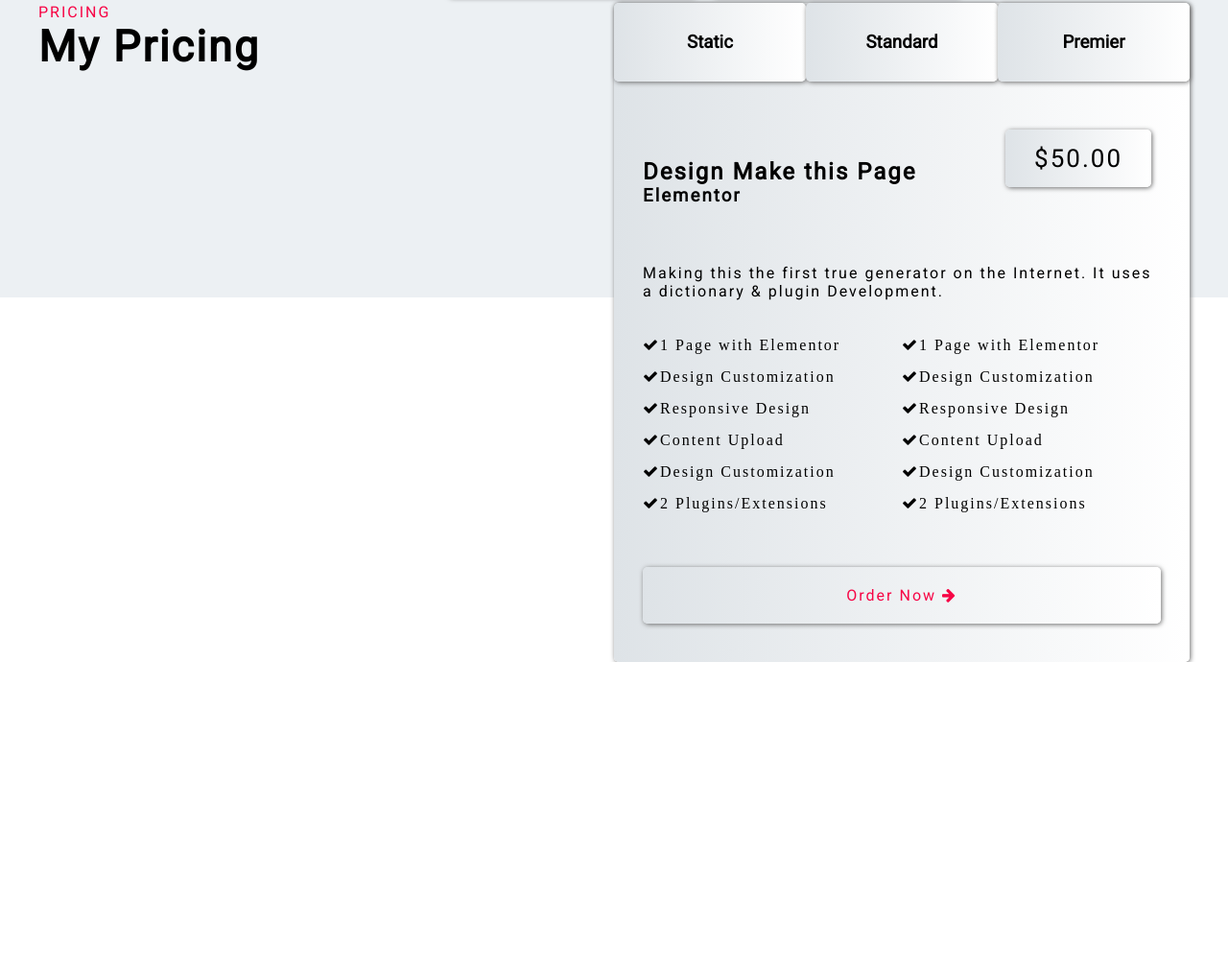
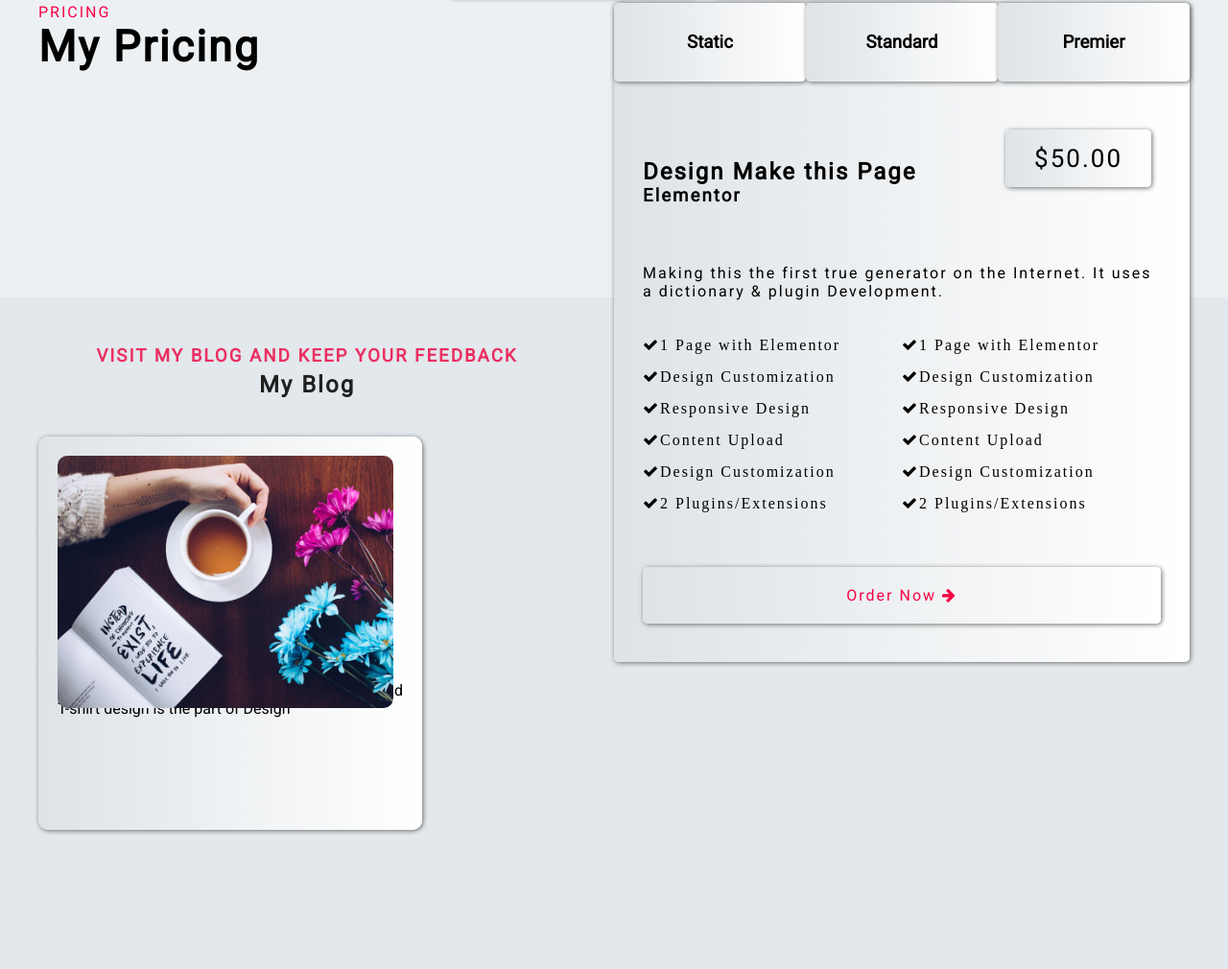
Before and after one commit to emaduddin678/Full-website-project, a plain HTML site: page index.html in a window 1280 px wide. Shown: the part 6680-7690 px from the top of the page at 96% size. Before the commit the page ends 7370 px from the top, so only its background shows below. Drawn offline with Linux system fonts and the light colour scheme.

Commit message:
2nd push

```diff
--- a/index.html
+++ b/index.html
@@ -680,6 +680,26 @@
         </div>
     </div>
 </section>
+<section class="blog-part">
+    <div class="up-blog">
+        <h3>VISIT MY BLOG AND KEEP YOUR FEEDBACK</h3>
+        <h1>My Blog</h1>
+    </div>
+    <div class="box-part">
+        <div class="box-canada">
+            <div class="shrt-box">
+                <img src="image/blog-01.jpg" alt="pic">
+            </div>
+            <div class="clear"></div>
+            <div class="txt">
+                <div class="lft">CANADA</div>
+                <div class="rit">2 min read</div>
+                <div class="clear"></div>
+                <div class="mid">T-shirt design is the part of Design</div>
+            </div>
+        </div>
+    </div>
+</section>
 
 
 </body>
--- a/style.css
+++ b/style.css
@@ -734,6 +734,9 @@ nav .full-nav  .buy{
     display: flex;
     flex-wrap: wrap;
 }
+.pricing .main-pricing .main-rit .top-box:hover{
+    cursor: pointer;
+}
 .pricing .main-pricing .main-rit .top-box h3{
     flex: 1;
     text-align: center;
@@ -806,5 +809,62 @@ nav .full-nav  .buy{
 .pricing .main-pricing .main-rit .making .order-now:hover{
     background: #f70445;
     color: #E2E8EC;
+    cursor: pointer;
     transition: all 0.5s linear;
 }
+/*    pricing close    */
+/*    blog part start    */
+.blog-part{
+    width: 100%;
+    height: 700px;
+    background: #E2E8EC;
+    padding-top: 50px;
+}
+.blog-part .up-blog{
+    text-align: center;
+    letter-spacing: 2px;
+}
+.blog-part .up-blog h3{
+    color: #eb2f61;
+    width: 100%;
+    margin-bottom: 5px;
+}
+.blog-part .up-blog h1{
+    color: #202020;
+}
+.blog-part .box-part{
+    width: 100%;
+    padding: 40px;
+}
+.blog-part .box-part .box-canada{
+    width: 400px;
+    height: 410px;
+    background: gray;
+    border-radius: 10px;
+    background: linear-gradient(to right, rgb(222, 227, 231), rgb(255, 255, 255));
+    box-shadow: 1px 1px 5px #6d6d6d;
+    box-sizing: border-box;
+    position: relative;
+}
+.blog-part .box-part .box-canada .shrt-box{
+    width: 350px;
+    height: 240px;
+    position: absolute;
+    margin: 20px;
+    border-radius: 10px;
+    display: block;
+}
+.blog-part .box-part .box-canada .shrt-box img{
+    border-radius: 10px;
+    width: 100%;
+}
+.blog-part .box-part .box-canada .txt{
+    width: 100%;
+    padding: 20px;
+}
+.blog-part .box-part .box-canada .txt .lft{
+    float: left;
+}
+.blog-part .box-part .box-canada .txt .rit{
+    float: right;
+}
```
Also changed, not shown: image/blog-01.jpg (added), image/blog-02.jpg (added), image/blog-03.jpg (added).
